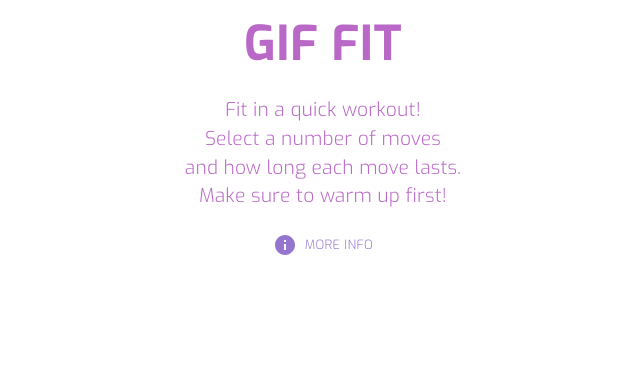
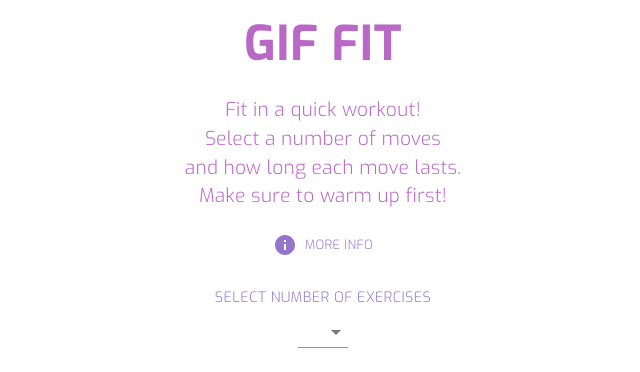
Before and after one commit to jamesncox/gif-fit, a React (Create React App) app: page / in a window 1280 px wide. Shown: the top 372 px of the page, without its empty margins (317-957 px from the left). Built offline with nearby package versions, Linux system fonts and the light colour scheme.

Commit message:
Create SelectExercise.js

```diff
--- a/src/components/Layout/Home.js
+++ b/src/components/Layout/Home.js
@@ -2,6 +2,7 @@ import React from 'react'
 import Title from './Title'
 import Subtitle from './Subtitle'
 import MoreInfoButton from './MoreInfoButton'
+import SelectExercise from './SelectExercise'
 
 import { makeStyles } from '@material-ui/core/styles';
 
@@ -24,6 +25,7 @@ function Home(props) {
             <Title />
             <Subtitle />
             <MoreInfoButton />
+            <SelectExercise />
         </div>
     )
 }
--- /dev/null
+++ b/src/components/Layout/SelectExercise.js
@@ -0,0 +1,78 @@
+import React from 'react';
+import { makeStyles } from '@material-ui/core/styles';
+import MenuItem from '@material-ui/core/MenuItem';
+import FormControl from '@material-ui/core/FormControl';
+import Select from '@material-ui/core/Select';
+import Button from '@material-ui/core/Button';
+
+const useStyles = makeStyles((theme) => ({
+    root: {
+        display: 'flex',
+        flexDirection: 'column',
+        justifyContent: "center"
+    },
+    button: {
+        fontSize: ".9rem",
+        fontFamily: "'Exo', sans-serif",
+        color: "#9575cd",
+        marginTop: theme.spacing(2),
+        alignSelf: "center",
+        width: 235
+    },
+    formControl: {
+        fontFamily: "'Exo', sans-serif",
+        alignSelf: "center",
+        width: 50,
+        textAlign: "center"
+    },
+}));
+
+export default function SelectExercise() {
+    const classes = useStyles();
+    const [age, setAge] = React.useState('');
+    const [open, setOpen] = React.useState(false);
+
+    const handleChange = (event) => {
+        setAge(event.target.value);
+    };
+
+    const handleClose = () => {
+        setOpen(false);
+    };
+
+    const handleOpen = () => {
+        setOpen(true);
+    };
+
+    return (
+        <div className={classes.root}>
+            <Button className={classes.button} onClick={handleOpen}>
+                Select Number of Exercises
+            </Button>
+            <FormControl className={classes.formControl}>
+                <Select
+                    labelId="demo-controlled-open-select-label"
+                    id="demo-controlled-open-select"
+                    open={open}
+                    onClose={handleClose}
+                    onOpen={handleOpen}
+                    value={age}
+                    onChange={handleChange}
+                    autoWidth={true}
+                >
+                    <MenuItem value={5}>5</MenuItem>
+                    <MenuItem value={6}>6</MenuItem>
+                    <MenuItem value={7}>7</MenuItem>
+                    <MenuItem value={8}>8</MenuItem>
+                    <MenuItem value={9}>9</MenuItem>
+                    <MenuItem value={10}>10</MenuItem>
+                    <MenuItem value={11}>11</MenuItem>
+                    <MenuItem value={12}>12</MenuItem>
+                    <MenuItem value={13}>13</MenuItem>
+                    <MenuItem value={14}>14</MenuItem>
+                    <MenuItem value={15}>15</MenuItem>
+                </Select>
+            </FormControl>
+        </div>
+    );
+}
```
